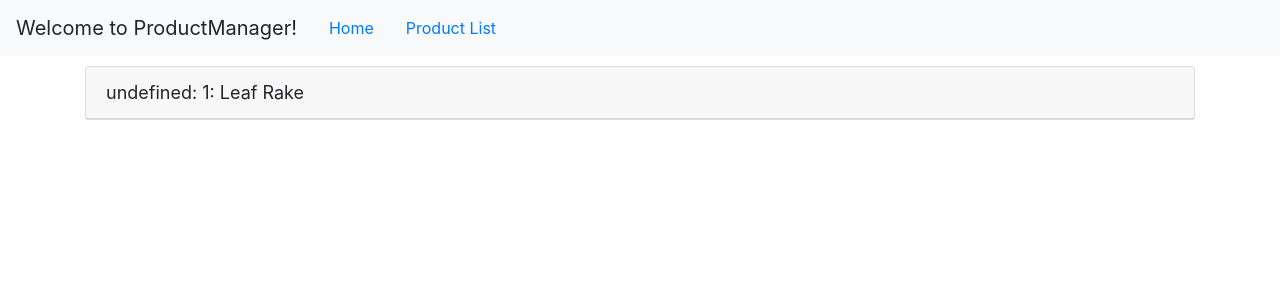
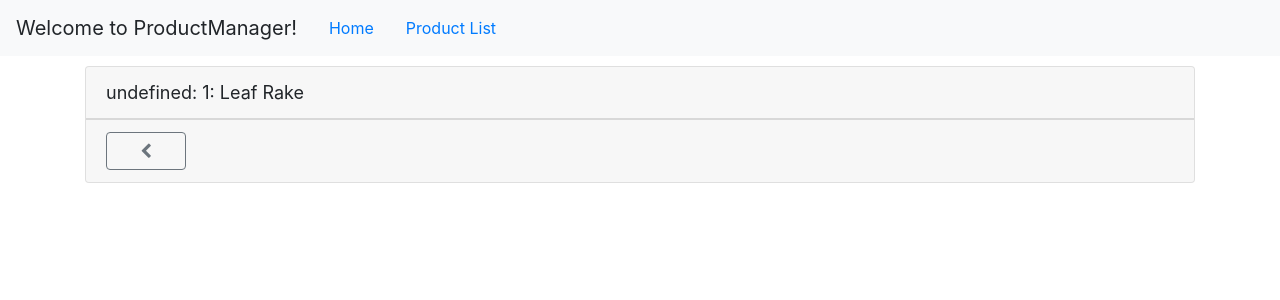
Before and after one commit to tiyalla/ProductManager, an Angular app: page /products/1 in a window 1280 px wide. Shown: the top 300 px of the page. Built offline with nearby package versions, Linux system fonts and the light colour scheme.

Commit message:
Add a back button and activate route for it

```diff
--- a/src/app/products/product-detail.component.html
+++ b/src/app/products/product-detail.component.html
@@ -1,5 +1,14 @@
 <div class="card" *ngIf='product'>
   <div class="card-header">
-    {{ pageTitle +': '+ product.productName }}
+    {{pageTitle +': '+ product.productName}}
+  </div>
+  <div class="card-footer">
+    <button class="btn btn-outline-secondary"
+    (click)='onBack()'
+    style='width:80px'>
+    <i class="fa fa-chevron-left"></i>
+
+    </button>
+
   </div>
 </div>
--- a/src/app/products/product-detail.component.ts
+++ b/src/app/products/product-detail.component.ts
@@ -1,6 +1,7 @@
 import { Component, OnInit } from '@angular/core';
 import { IProduct } from './products';
 import { ActivatedRoute } from '@angular/router';
+import { Router } from '@angular/router';
 
 @Component({
   templateUrl: './product-detail.component.html',
@@ -8,10 +9,11 @@
 })
 
 export class ProductDetailComponent implements OnInit {
-  pageTitle: 'Product Detail';
+  pageTitle: 'Product Detail!!';
   product: IProduct;
 
-  constructor(private route: ActivatedRoute) { }
+  constructor(private route: ActivatedRoute,
+            private router: Router) { }
 
   ngOnInit() {
 
@@ -32,4 +34,7 @@
     }
   }
 
+  onBack() : void{
+    this.router.navigate(['/products']);
+  }
 }
```
